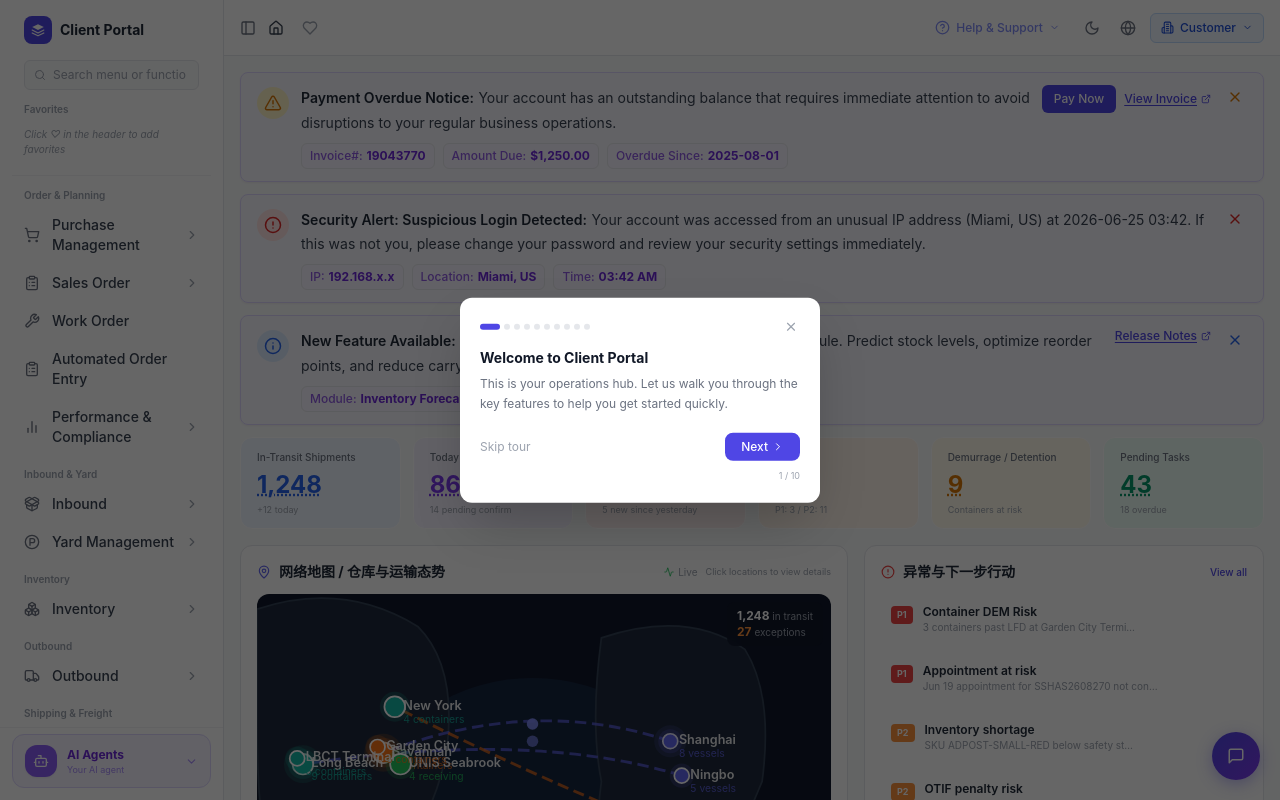
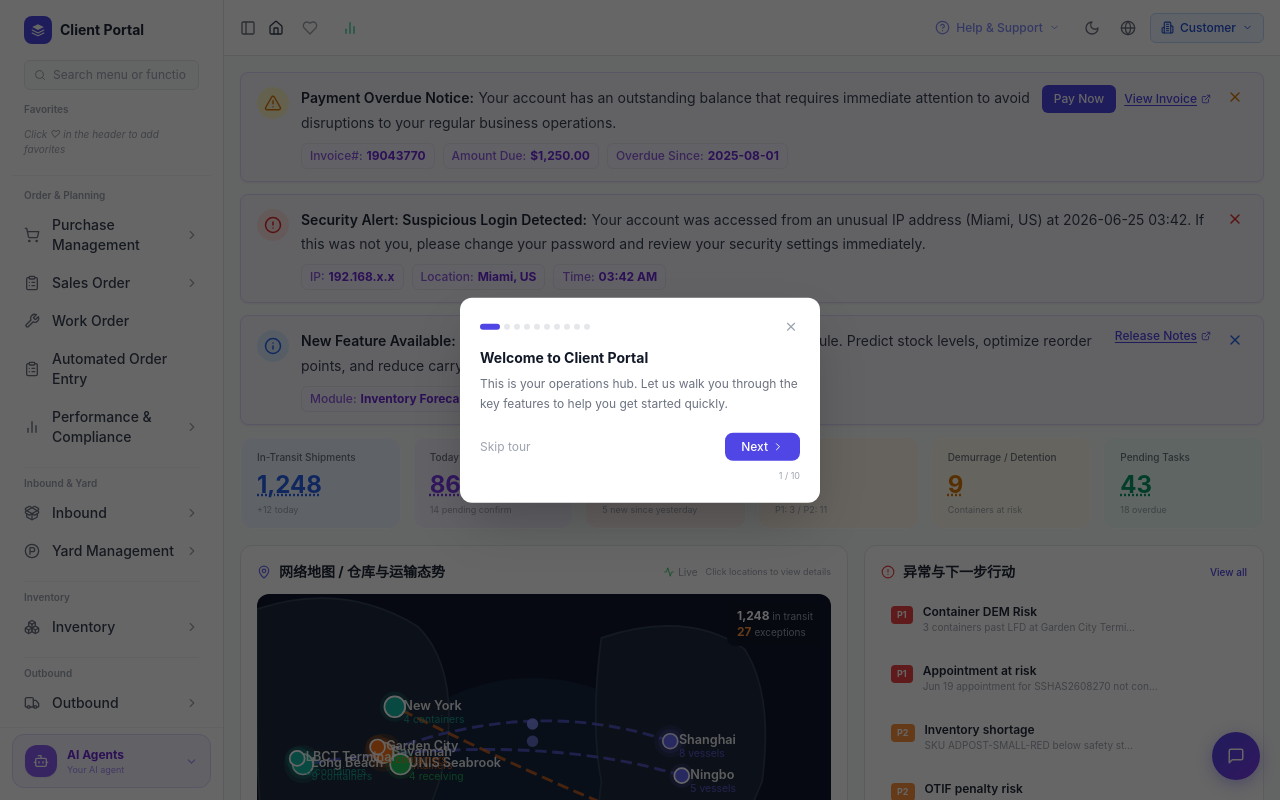
Before and after one commit to WYJade/CP-Announcement-management, a React (Vite) app: page / in a window 1280 px wide. Shown: the top 800 px of the page. Built offline with nearby package versions, Linux system fonts and the light colour scheme.

Commit message:
fix: add dividers between nav section labels, restore Insights icon in header

```diff
--- a/src/components/Layout/Header.tsx
+++ b/src/components/Layout/Header.tsx
@@ -75,6 +75,15 @@ function Header() {
             size={16}
             className={`transition-colors ${favorited ? 'text-rose-500 fill-rose-500' : 'text-gray-400 hover:text-rose-400'}`}
           />
+        </button>
+
+        {/* Insights entry */}
+        <button
+          onClick={() => navigate('/insights')}
+          className="p-1.5 rounded-md hover:bg-gray-100 transition-colors group"
+          title="Insights"
+        >
+          <BarChart2 size={16} className={`transition-colors ${location.pathname === '/insights' ? 'text-emerald-600' : 'text-emerald-400 group-hover:text-emerald-600'}`} />
         </button>
 
       </div>
--- a/src/components/Layout/NavSidebar.tsx
+++ b/src/components/Layout/NavSidebar.tsx
@@ -617,37 +617,44 @@ function NavSidebar() {
         <nav className="space-y-0.5 mb-3">
           {renderMenuSection(menuItems.slice(1,6))}
         </nav>
-        <p className="text-[10px] font-semibold text-gray-400 px-3 mb-1 mt-2">Inbound &amp; Yard</p>
+        <div className="border-t border-gray-100 mx-3 mb-2 mt-1" />
+        <p className="text-[10px] font-semibold text-gray-400 px-3 mb-1">Inbound &amp; Yard</p>
         <nav className="space-y-0.5 mb-3">
           {renderMenuSection(menuItems.slice(6,8))}
         </nav>
-        <p className="text-[10px] font-semibold text-gray-400 px-3 mb-1 mt-2">Inventory</p>
+        <div className="border-t border-gray-100 mx-3 mb-2 mt-1" />
+        <p className="text-[10px] font-semibold text-gray-400 px-3 mb-1">Inventory</p>
         <nav className="space-y-0.5 mb-3">
           {renderMenuSection(menuItems.slice(8,9))}
         </nav>
-        <p className="text-[10px] font-semibold text-gray-400 px-3 mb-1 mt-2">Outbound</p>
+        <div className="border-t border-gray-100 mx-3 mb-2 mt-1" />
+        <p className="text-[10px] font-semibold text-gray-400 px-3 mb-1">Outbound</p>
         <nav className="space-y-0.5 mb-3">
           {renderMenuSection(menuItems.slice(9,10))}
         </nav>
-        <p className="text-[10px] font-semibold text-gray-400 px-3 mb-1 mt-2">Shipping &amp; Freight</p>
+        <div className="border-t border-gray-100 mx-3 mb-2 mt-1" />
+        <p className="text-[10px] font-semibold text-gray-400 px-3 mb-1">Shipping &amp; Freight</p>
         <nav className="space-y-0.5 mb-3">
           {renderMenuSection(menuItems.slice(10,13))}
         </nav>
-        <p className="text-[10px] font-semibold text-gray-400 px-3 mb-1 mt-2">Returns</p>
+        <div className="border-t border-gray-100 mx-3 mb-2 mt-1" />
+        <p className="text-[10px] font-semibold text-gray-400 px-3 mb-1">Returns</p>
         <nav className="space-y-0.5 mb-3">
           {renderMenuSection(menuItems.slice(13,14))}
         </nav>
-        <p className="text-[10px] font-semibold text-gray-400 px-3 mb-1 mt-2">Finance</p>
+        <div className="border-t border-gray-100 mx-3 mb-2 mt-1" />
+        <p className="text-[10px] font-semibold text-gray-400 px-3 mb-1">Finance</p>
         <nav className="space-y-0.5 mb-3">
           {renderMenuSection(menuItems.slice(14,15))}
         </nav>
-        <p className="text-[10px] font-semibold text-gray-400 px-3 mb-1 mt-2">Integration</p>
+        <div className="border-t border-gray-100 mx-3 mb-2 mt-1" />
+        <p className="text-[10px] font-semibold text-gray-400 px-3 mb-1">Integration</p>
         <nav className="space-y-0.5 mb-3">
           {renderMenuSection(menuItems.slice(15))}
         </nav>
         </div>
 
-        {/* System Section — Performance & Compliance moved to Insights */}
+        {/* System Section */}
         <div className="border-t border-gray-100 pt-3 mb-4">
           <p className="text-[10px] font-semibold text-gray-400 px-3 mb-1">System</p>
           <nav className="space-y-0.5">
```
